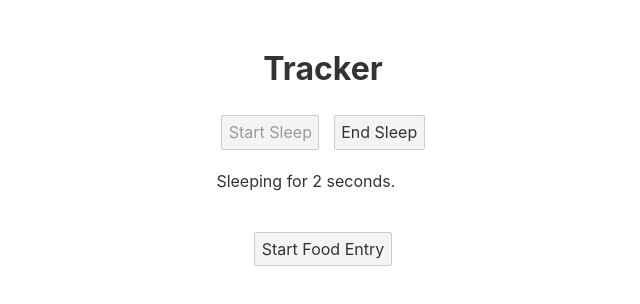
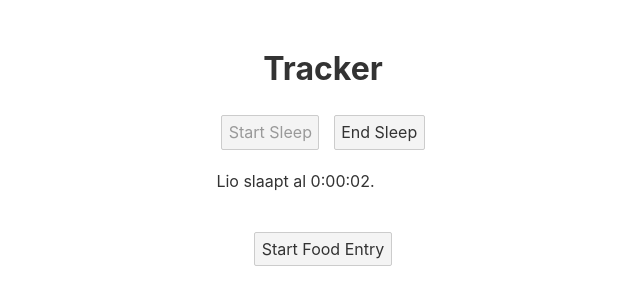
Before and after one commit to thepycoder/simple_baby_tracker, a Svelte app: page / in a window 1280 px wide. Both pictures are taken after a click on the button "Start Sleep". Shown: the top 304 px of the page, without its empty margins (317-957 px from the left). Built offline with nearby package versions, Linux system fonts and the light colour scheme; no server answers; the database is empty.

Commit message:
Added better time formating and got rid of food amoutn

```diff
--- a/src/App.svelte
+++ b/src/App.svelte
@@ -15,7 +15,6 @@
   import { onMount, onDestroy } from "svelte";
 
   let foodStart,
-    foodDuration = "",
     foodType,
     foodAmount = "";
   let sleepStart, currentSleepDocId;
@@ -28,11 +27,10 @@
     addDoc(collection(db, "entries"), {
       type: "food",
       start: startTimestamp,
-      duration: parseInt(foodDuration),
       foodType,
       amount: parseInt(foodAmount),
     });
-    foodStart = foodDuration = foodType = foodAmount = ""; // Reset form
+    foodStart = foodType = foodAmount = ""; // Reset form
   }
 
   function startSleep() {
@@ -55,6 +53,19 @@
     });
     isSleeping = false;
     stopClock();
+  }
+
+  function formatTime(seconds) {
+    const hours = Math.floor(seconds / 3600);
+    const minutes = Math.floor((seconds % 3600) / 60);
+    const remainingSeconds = seconds % 60;
+
+    // Creating a padded string for minutes and seconds for uniformity
+    const paddedMinutes = String(minutes).padStart(2, "0");
+    const paddedSeconds = String(remainingSeconds).padStart(2, "0");
+
+    // Creating the final formatted string
+    return `${hours}:${paddedMinutes}:${paddedSeconds}`;
   }
 
   function startClock() {
@@ -121,17 +132,12 @@
     <button on:click={startSleep} disabled={isSleeping}>Start Sleep</button>
     {#if isSleeping}
       <button on:click={endSleep}>End Sleep</button>
-      <p>Sleeping for {sleepDuration} seconds.</p>
+      <p>Lio slaapt al {formatTime(sleepDuration)}.</p>
     {/if}
   </div>
   <div>
     <button on:click={() => (foodStart = new Date())}>Start Food Entry</button>
     {#if foodStart}
-      <input
-        type="number"
-        bind:value={foodDuration}
-        placeholder="Duration (min)"
-      />
       <select bind:value={foodType}>
         <option value="">Select Food Type</option>
         <option value="formula">Infant Formula</option>
```
